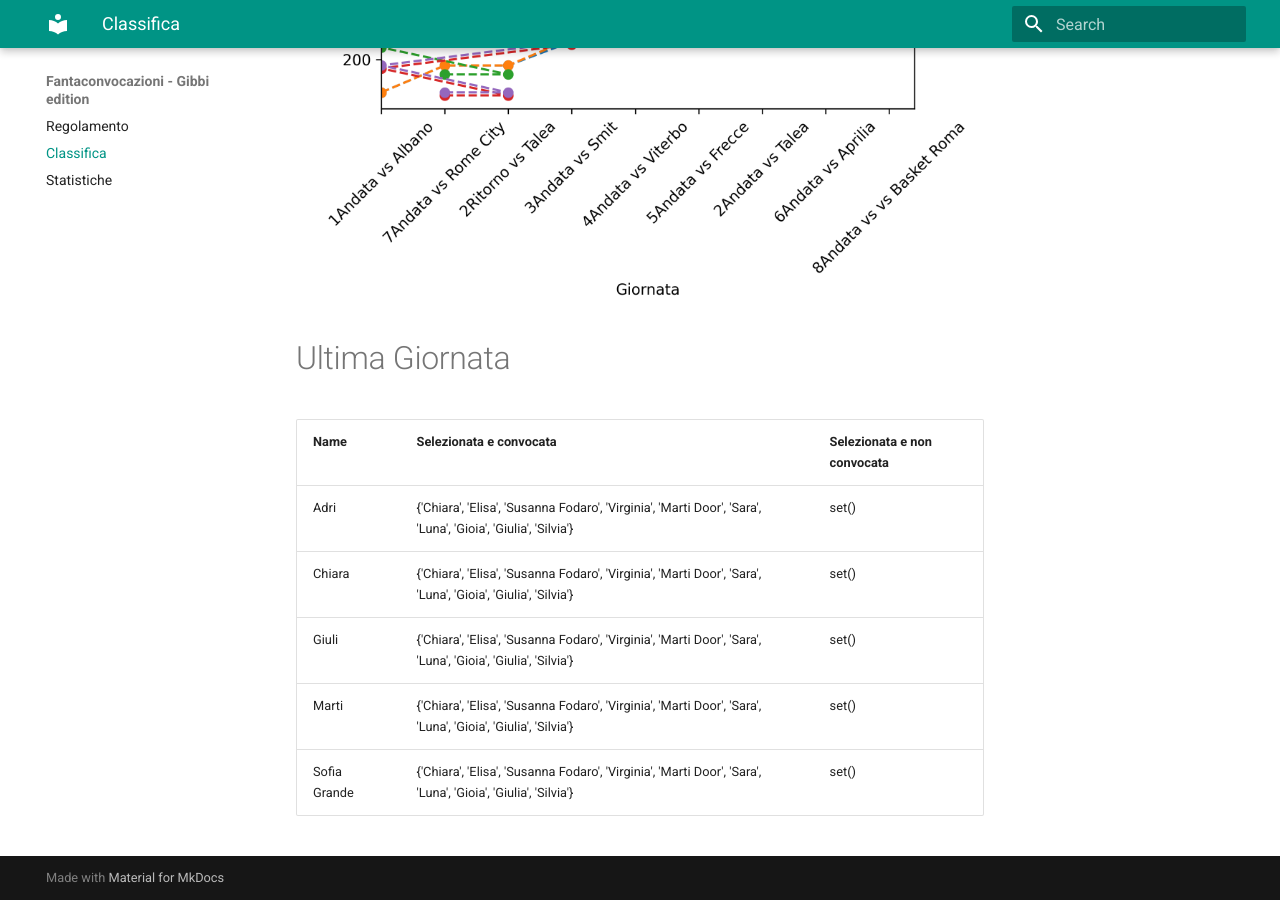
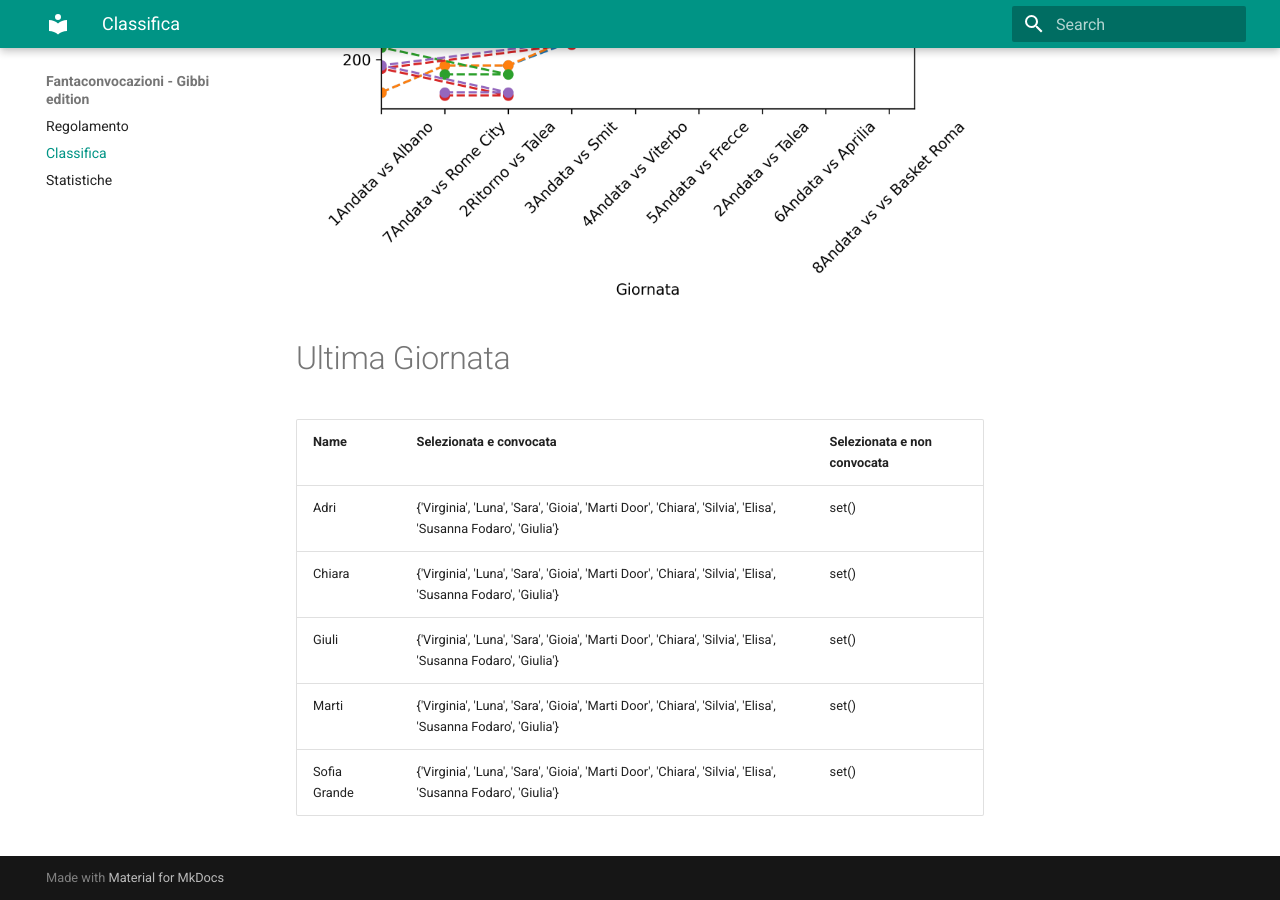
Before and after one commit to martinig94/fantagibbi, an MkDocs documentation site: the page built from docs/Classifica.md, in a window 1280 px wide and 900 px high, scrolled down 810 px. Built offline with MkDocs 1.6.1 and Material for MkDocs 9.7.7, drawn with Linux system fonts in a browser that asks for light colours.

Commit message:
Auto-update from main.py

```diff
--- a/docs/Classifica.md
+++ b/docs/Classifica.md
@@ -18,9 +18,9 @@
 <!-- START_TABLE CORRECT -->
 | Name         | Selezionata e convocata                                                                                      | Selezionata e non convocata   |
 |:-------------|:-------------------------------------------------------------------------------------------------------------|:------------------------------|
-| Adri         | {'Chiara', 'Elisa', 'Susanna Fodaro', 'Virginia', 'Marti Door', 'Sara', 'Luna', 'Gioia', 'Giulia', 'Silvia'} | set()                         |
-| Chiara       | {'Chiara', 'Elisa', 'Susanna Fodaro', 'Virginia', 'Marti Door', 'Sara', 'Luna', 'Gioia', 'Giulia', 'Silvia'} | set()                         |
-| Giuli        | {'Chiara', 'Elisa', 'Susanna Fodaro', 'Virginia', 'Marti Door', 'Sara', 'Luna', 'Gioia', 'Giulia', 'Silvia'} | set()                         |
-| Marti        | {'Chiara', 'Elisa', 'Susanna Fodaro', 'Virginia', 'Marti Door', 'Sara', 'Luna', 'Gioia', 'Giulia', 'Silvia'} | set()                         |
-| Sofia Grande | {'Chiara', 'Elisa', 'Susanna Fodaro', 'Virginia', 'Marti Door', 'Sara', 'Luna', 'Gioia', 'Giulia', 'Silvia'} | set()                         |
+| Adri         | {'Virginia', 'Luna', 'Sara', 'Gioia', 'Marti Door', 'Chiara', 'Silvia', 'Elisa', 'Susanna Fodaro', 'Giulia'} | set()                         |
+| Chiara       | {'Virginia', 'Luna', 'Sara', 'Gioia', 'Marti Door', 'Chiara', 'Silvia', 'Elisa', 'Susanna Fodaro', 'Giulia'} | set()                         |
+| Giuli        | {'Virginia', 'Luna', 'Sara', 'Gioia', 'Marti Door', 'Chiara', 'Silvia', 'Elisa', 'Susanna Fodaro', 'Giulia'} | set()                         |
+| Marti        | {'Virginia', 'Luna', 'Sara', 'Gioia', 'Marti Door', 'Chiara', 'Silvia', 'Elisa', 'Susanna Fodaro', 'Giulia'} | set()                         |
+| Sofia Grande | {'Virginia', 'Luna', 'Sara', 'Gioia', 'Marti Door', 'Chiara', 'Silvia', 'Elisa', 'Susanna Fodaro', 'Giulia'} | set()                         |
 <!-- END_TABLE CORRECT -->
```
